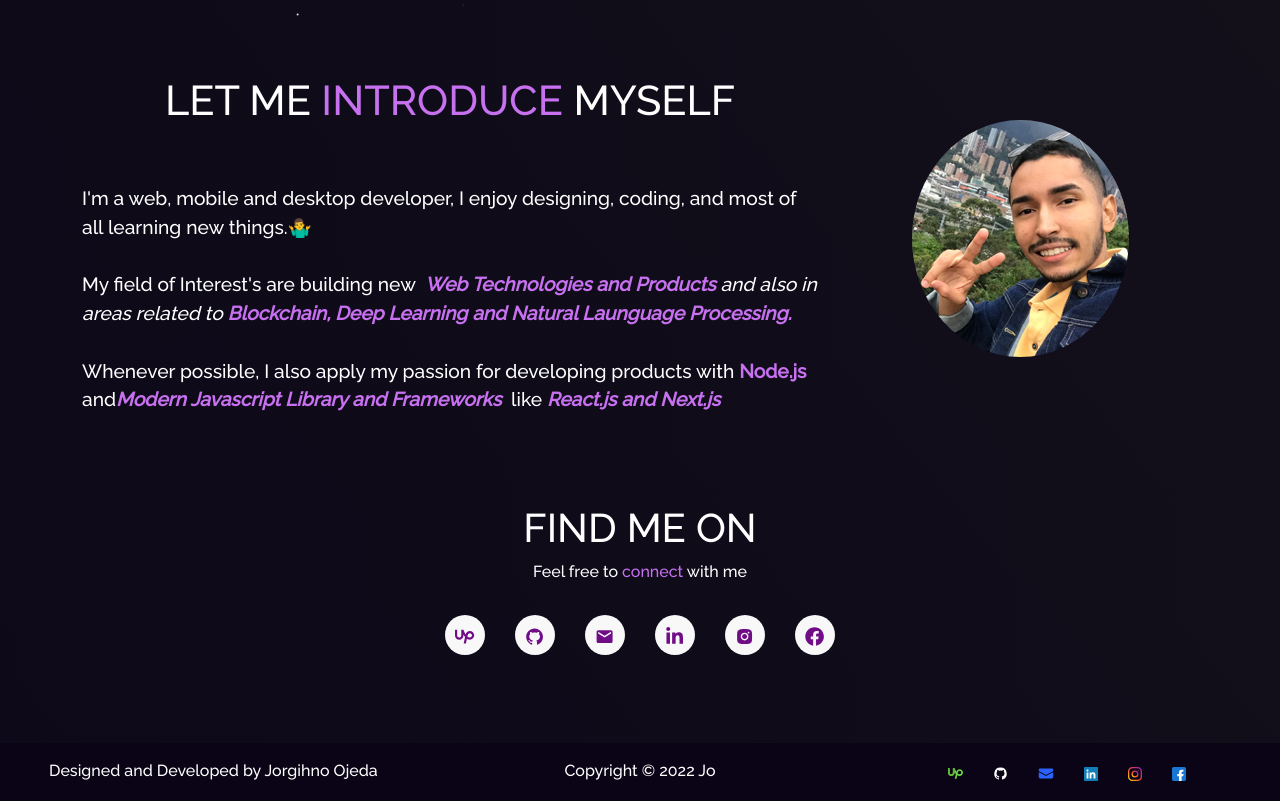
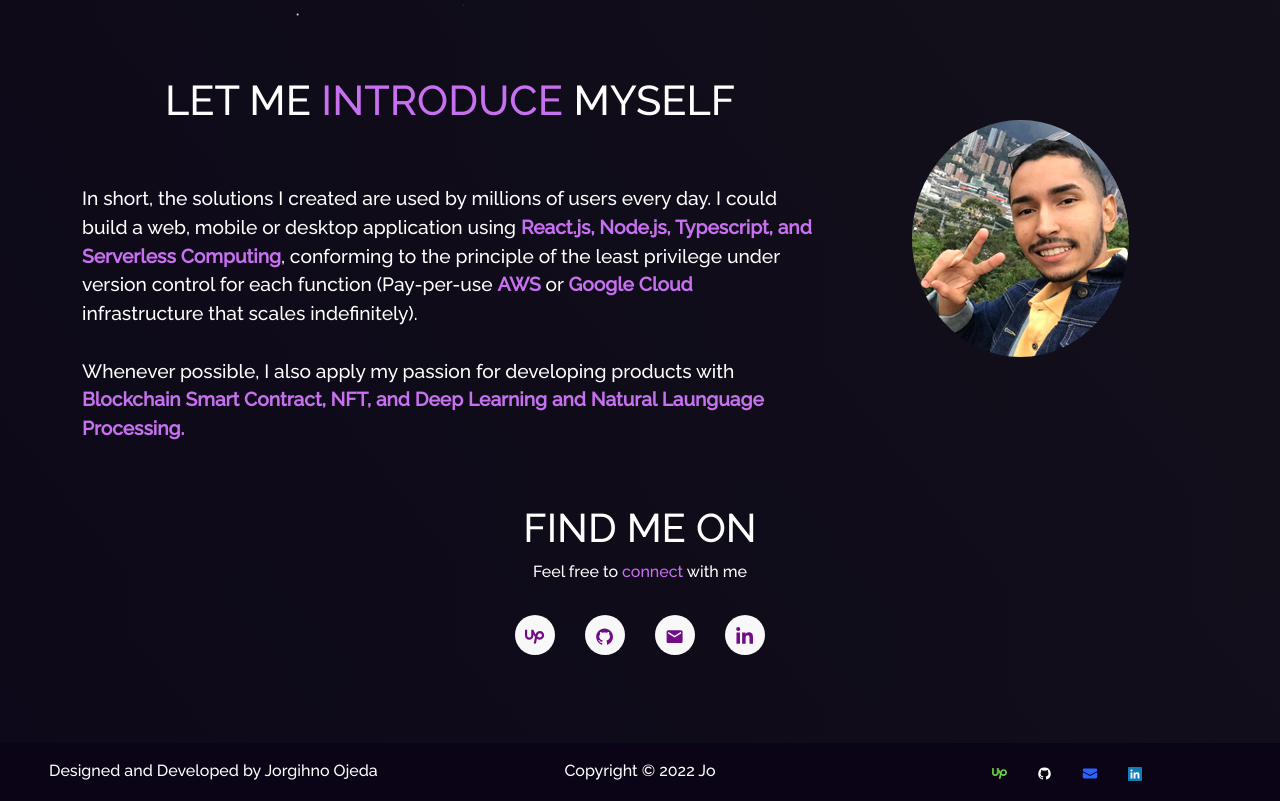
Before and after one commit to yoryi/portfolio, a Next.js app: page / in a window 1280 px wide. Shown: the part 780-1581 px from the top of the page. Built offline with nearby package versions, Linux system fonts and the light colour scheme.

Commit message:
feat: updated index page

```diff
--- a/components/Footer.js
+++ b/components/Footer.js
@@ -21,8 +21,12 @@ function Footer() {
                 target="_blank"
                 rel="noopener noreferrer"
               >
-                <img src="/Assets/icons/upwork.svg" width={15} height={15} alt="upwork" />
-
+                <img
+                  src="/Assets/icons/upwork.svg"
+                  width={15}
+                  height={15}
+                  alt="upwork"
+                />
               </a>
             </li>
             <li className="social-icons">
@@ -31,7 +35,12 @@ function Footer() {
                 target="_blank"
                 rel="noopener noreferrer"
               >
-                <img src="/Assets/icons/github2.svg" width={15} height={15} alt="github" />
+                <img
+                  src="/Assets/icons/github2.svg"
+                  width={15}
+                  height={15}
+                  alt="github"
+                />
               </a>
             </li>
             <li className="social-icons">
@@ -39,39 +48,26 @@ function Footer() {
                 href="mailto:jorgihno.ojeda@gmail.com"
                 rel="noopener noreferrer"
               >
-                <img src="/Assets/icons/email.svg" width={16} height={15} alt="email" />
-
+                <img
+                  src="/Assets/icons/email.svg"
+                  width={16}
+                  height={15}
+                  alt="email"
+                />
               </a>
             </li>
             <li className="social-icons">
               <a
-                href="https://linkedin.com/yoryi"
+                href="https://www.linkedin.com/in/jorgihno-ojeda/"
                 target="_blank"
                 rel="noopener noreferrer"
-
               >
-                <img src="/Assets/icons/linkedin.svg" width={14} height={14} alt="linkedin" />
-              </a>
-            </li>
-            <li className="social-icons">
-              <a
-                href="https://www.instagram.com/yoryi"
-                target="_blank"
-                rel="noopener noreferrer"
-
-              >
-                <img src="/Assets/icons/instagram.svg" width={14} height={14} alt="instagram" />
-
-              </a>
-            </li>
-            <li className="social-icons">
-              <a
-                href="https://www.facebook.com/yoryi"
-                target="_blank"
-                rel="noopener noreferrer"
-
-              >
-                <img src="/Assets/icons/facebook.svg" width={14} height={14} alt="facebook" />
+                <img
+                  src="/Assets/icons/linkedin.svg"
+                  width={14}
+                  height={14}
+                  alt="linkedin"
+                />
               </a>
             </li>
           </ul>
--- a/components/Home/Home2.js
+++ b/components/Home/Home2.js
@@ -2,12 +2,9 @@ import React from "react";
 import { Container, Row, Col } from "react-bootstrap";
 
 import Tilt from "react-parallax-tilt";
-import {
-  AiFillGithub,
-  AiFillInstagram,
-} from "react-icons/ai";
+import { AiFillGithub, AiFillInstagram } from "react-icons/ai";
 import { MdEmail } from "react-icons/md";
-import { SiUpwork } from 'react-icons/si';
+import { SiUpwork } from "react-icons/si";
 import { FaLinkedinIn, FaFacebook } from "react-icons/fa";
 
 function Home2() {
@@ -20,33 +17,25 @@ function Home2() {
               LET ME <span className="purple"> INTRODUCE </span> MYSELF
             </h1>
             <p className="home-about-body">
-              I&apos;m a web, mobile and desktop developer, I enjoy designing, coding, and most of all learning new things.🤷‍♂️
-              <br />
-
-              <br />
-              My field of Interest&apos;s are building new &nbsp;
-              <i>
-                <b className="purple">Web Technologies and Products </b> and
-                also in areas related to{" "}
-                <b className="purple">
-                  Blockchain, Deep Learning and Natural Launguage Processing.
-                </b>
-              </i>
+              In short, the solutions I created are used by millions of users
+              every day. I could build a web, mobile or desktop application
+              using{" "}
+              <b className="purple">
+                React.js, Node.js, Typescript, and Serverless Computing
+              </b>
+              , conforming to the principle of the least privilege under version
+              control for each function (Pay-per-use{" "}
+              <b className="purple">AWS</b> or{" "}
+              <b className="purple">Google Cloud</b> infrastructure that scales
+              indefinitely).
               <br />
               <br />
               Whenever possible, I also apply my passion for developing products
-              with <b className="purple">Node.js</b> and
-              <i>
-                <b className="purple">
-                  Modern Javascript Library and Frameworks
-                </b>
-              </i>
-              &nbsp; like
-              <i>
-                <b className="purple"> React.js and Next.js</b>
-              </i>
-              <br />
-              <br />
+              with{" "}
+              <b className="purple">
+                Blockchain Smart Contract, NFT, and Deep Learning and Natural
+                Launguage Processing.
+              </b>{" "}
             </p>
           </Col>
           <Col md={4} className="myAvtar">
@@ -69,7 +58,7 @@ function Home2() {
                   rel="noreferrer"
                   className="icon-colour home-social-icons"
                 >
-                  < SiUpwork />
+                  <SiUpwork />
                 </a>
               </li>
               <li className="social-icons">
@@ -94,34 +83,12 @@ function Home2() {
               </li>
               <li className="social-icons">
                 <a
-                  href="https://www.linkedin.com/yoryi"
+                  href="https://www.linkedin.com/in/jorgihno-ojeda/"
                   target="_blank"
                   rel="noreferrer"
                   className="icon-colour  home-social-icons"
                 >
                   <FaLinkedinIn />
-
-                </a>
-              </li>
-              <li className="social-icons">
-                <a
-                  href="https://www.instagram.com/yoryi"
-                  target="_blank"
-                  rel="noreferrer"
-                  className="icon-colour home-social-icons"
-                >
-                  <AiFillInstagram />
-
-                </a>
-              </li>
-              <li className="social-icons">
-                <a
-                  href="https://www.facebook.com/yoryi"
-                  target="_blank"
-                  rel="noreferrer"
-                  className="icon-colour home-social-icons"
-                >
-                  <FaFacebook />
                 </a>
               </li>
             </ul>
```
Also changed, not shown: components/About/AboutCard.js (+6 -5 lines).
